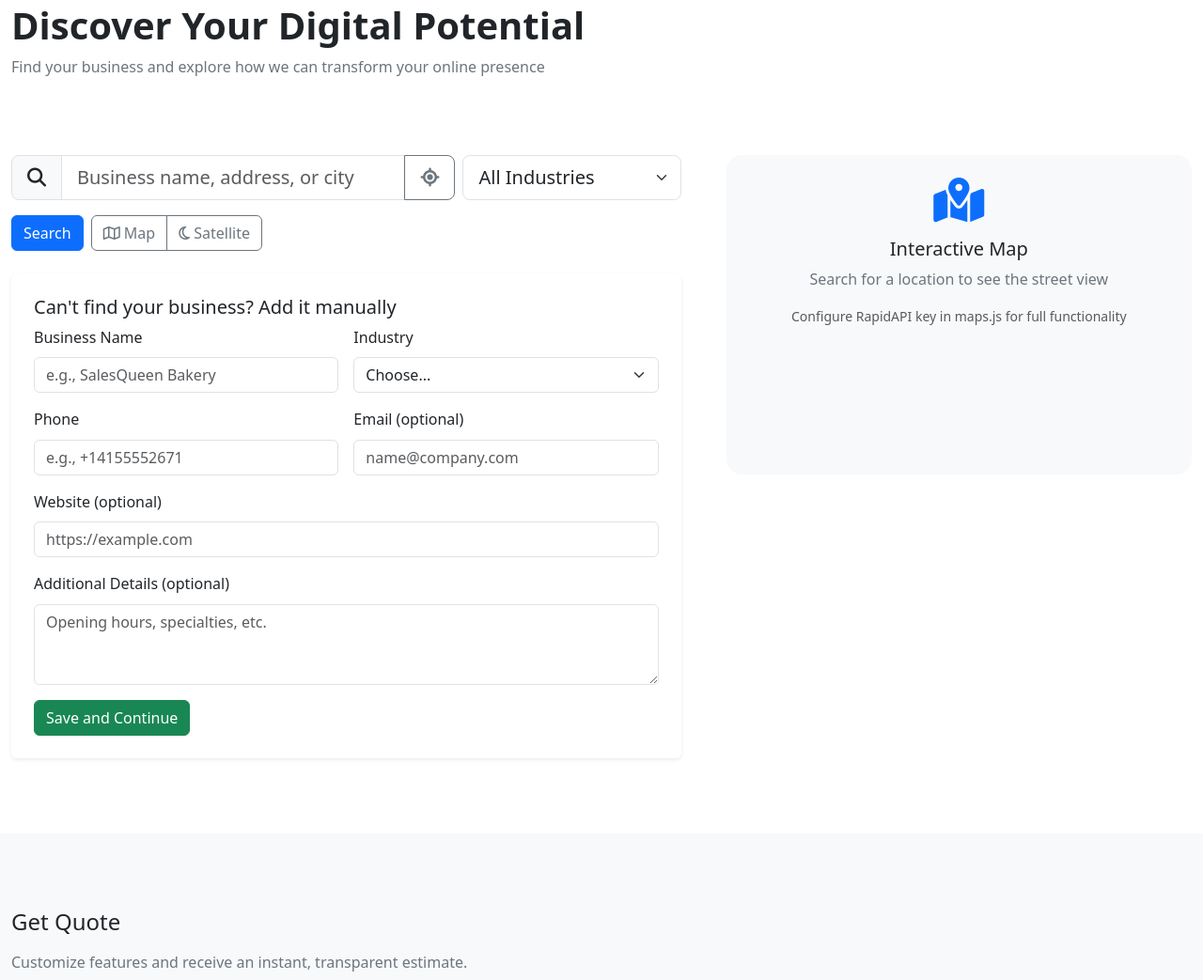
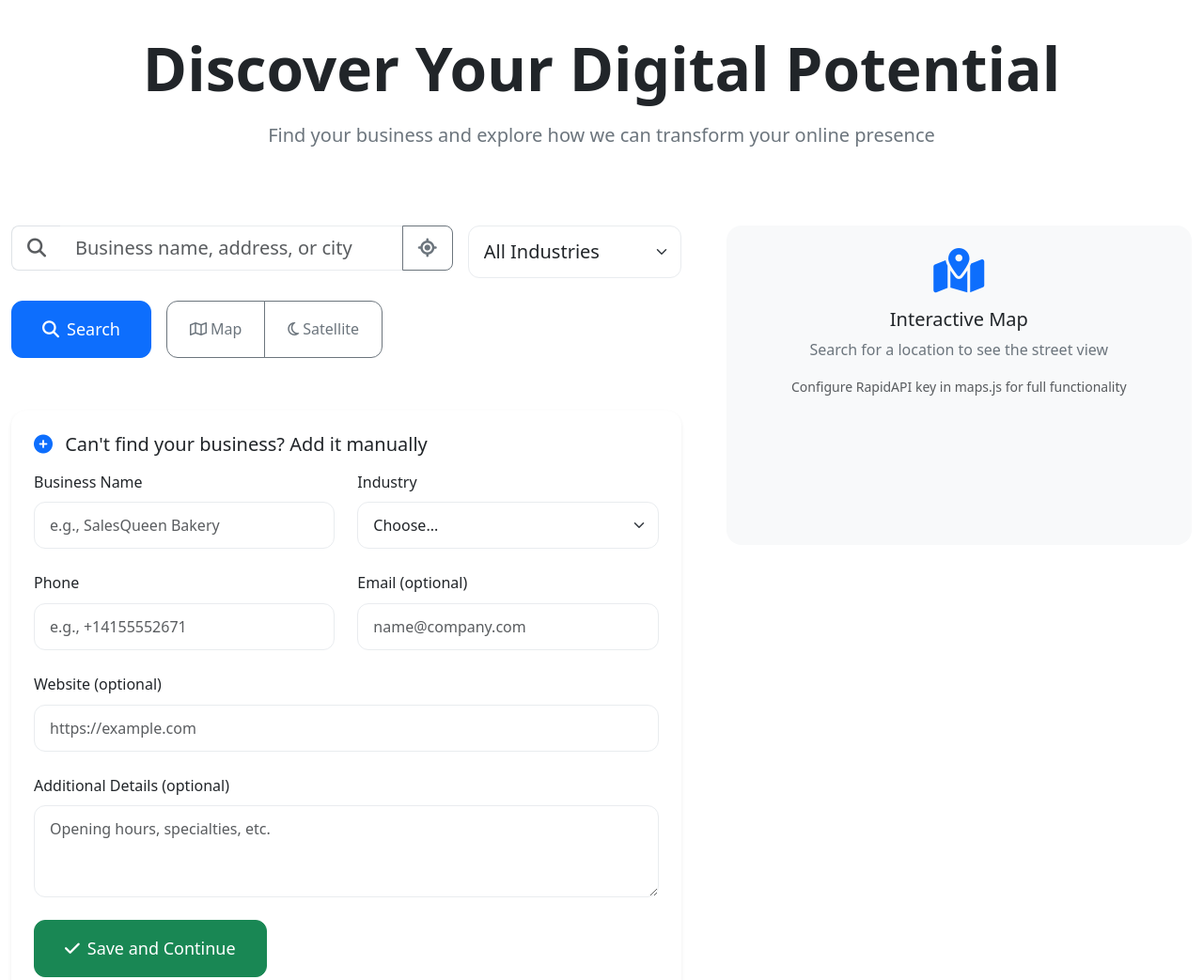
Before and after one commit to HerambInamke/salesqueen, a plain HTML site: page index.html in a window 1280 px wide. Shown: the part 205-1248 px from the top of the page at 94% size. Drawn offline with nearby package versions, Linux system fonts and the light colour scheme; a small style sheet from the web is missing.

Commit message:
final UI changes done

```diff
--- a/assets/css/styles.css
+++ b/assets/css/styles.css
@@ -19,18 +19,52 @@ body {
   line-height: 1.6;
 }
 
-/* Whitespace & layout helpers */
+/* Enhanced whitespace & layout helpers */
 .sq-section {
-  padding-top: 4rem;
-  padding-bottom: 4rem;
+  padding-top: 5rem;
+  padding-bottom: 5rem;
 }
 @media (min-width: 768px) {
-  .sq-section { padding-top: 5rem; padding-bottom: 5rem; }
+  .sq-section { padding-top: 6rem; padding-bottom: 6rem; }
 }
-.sq-stack-lg > * + * { margin-top: 1rem; }
-@media (min-width: 768px) { .sq-stack-lg > * + * { margin-top: 1.25rem; } }
-.sq-lead-area { margin-bottom: 1.25rem; }
-@media (min-width: 992px) { .sq-lead-area { margin-bottom: 2rem; } }
+@media (min-width: 1200px) {
+  .sq-section { padding-top: 7rem; padding-bottom: 7rem; }
+}
+
+.sq-stack-lg > * + * { margin-top: 1.5rem; }
+@media (min-width: 768px) { .sq-stack-lg > * + * { margin-top: 2rem; } }
+.sq-lead-area { margin-bottom: 2rem; }
+@media (min-width: 992px) { .sq-lead-area { margin-bottom: 3rem; } }
+
+/* Clean spacing utilities */
+.sq-spacing-sm { margin-bottom: 1rem; }
+.sq-spacing-md { margin-bottom: 2rem; }
+.sq-spacing-lg { margin-bottom: 3rem; }
+.sq-spacing-xl { margin-bottom: 4rem; }
+
+/* Enhanced typography */
+.sq-hero-title {
+  font-size: 2.5rem;
+  font-weight: 700;
+  line-height: 1.2;
+  margin-bottom: 1rem;
+}
+@media (min-width: 768px) {
+  .sq-hero-title { font-size: 3.5rem; }
+}
+@media (min-width: 1200px) {
+  .sq-hero-title { font-size: 4rem; }
+}
+
+.sq-hero-subtitle {
+  font-size: 1.125rem;
+  line-height: 1.6;
+  color: #6c757d;
+  margin-bottom: 2rem;
+}
+@media (min-width: 768px) {
+  .sq-hero-subtitle { font-size: 1.25rem; }
+}
 
 /* Header glassmorphism */
 .sq-header {
@@ -116,9 +150,34 @@ body {
   box-shadow: 0 12px 28px rgba(0,0,0,0.08);
 }
 
-/* Slightly roomier card content for readability */
-.card > .card-body { padding: 1.25rem; }
-@media (min-width: 992px) { .card > .card-body { padding: 1.5rem; } }
+/* Enhanced card styling */
+.card {
+  border-radius: 16px;
+  border: 1px solid #f1f3f4;
+  transition: all 200ms ease;
+}
+.card:hover {
+  transform: translateY(-2px);
+  box-shadow: 0 8px 24px rgba(0,0,0,0.08);
+}
+.card > .card-body {
+  padding: 1.5rem;
+}
+@media (min-width: 992px) {
+  .card > .card-body {
+    padding: 2rem;
+  }
+}
+
+/* Clean section backgrounds */
+.bg-body-tertiary {
+  background: linear-gradient(135deg, #f8f9fa 0%, #e9ecef 100%);
+}
+
+/* Enhanced spacing for better visual hierarchy */
+.sq-section + .sq-section {
+  border-top: 1px solid #f1f3f4;
+}
 
 /* Canvas */
 .sq-canvas {
@@ -251,17 +310,63 @@ body {
   color: #fff;
 }
 
-/* Estimator cards */
+/* Enhanced cards and components */
 .sq-card-select {
   cursor: pointer;
   border: 1px solid #e9ecef;
-  border-radius: 12px;
-  transition: transform 150ms ease, box-shadow 150ms ease, border-color 150ms ease;
+  border-radius: 16px;
+  padding: 1.5rem;
+  transition: all 200ms ease;
+  background: #fff;
 }
-.sq-card-select:hover { transform: translateY(-2px); box-shadow: 0 10px 20px rgba(0,0,0,0.06); }
-.sq-card-select.active { border-color: var(--sq-primary); box-shadow: 0 0 0 0.25rem rgba(13,110,253,.15); }
+.sq-card-select:hover {
+  transform: translateY(-4px);
+  box-shadow: 0 12px 24px rgba(0,0,0,0.08);
+  border-color: var(--sq-primary);
+}
+.sq-card-select.active {
+  border-color: var(--sq-primary);
+  box-shadow: 0 0 0 0.25rem rgba(13,110,253,.15);
+  background: rgba(13,110,253,.02);
+}
 
 .sq-feature-item {
-  display: flex; align-items: center; justify-content: space-between; gap: 12px;
-  padding: 8px 10px; border: 1px solid #e9ecef; border-radius: 10px; margin-bottom: 8px;
+  display: flex;
+  align-items: center;
+  justify-content: space-between;
+  gap: 16px;
+  padding: 1rem 1.25rem;
+  border: 1px solid #e9ecef;
+  border-radius: 12px;
+  margin-bottom: 12px;
+  background: #fff;
+  transition: all 150ms ease;
 }
+.sq-feature-item:hover {
+  border-color: var(--sq-primary);
+  box-shadow: 0 4px 12px rgba(0,0,0,0.05);
+}
+
+/* Clean form styling */
+.form-control, .form-select {
+  border-radius: 12px;
+  border: 1px solid #e9ecef;
+  padding: 0.75rem 1rem;
+  transition: all 150ms ease;
+}
+.form-control:focus, .form-select:focus {
+  border-color: var(--sq-primary);
+  box-shadow: 0 0 0 0.25rem rgba(13,110,253,.15);
+}
+
+/* Enhanced buttons */
+.btn {
+  border-radius: 12px;
+  padding: 0.75rem 1.5rem;
+  font-weight: 500;
+  transition: all 150ms ease;
+}
+.btn-lg {
+  padding: 1rem 2rem;
+  font-size: 1.125rem;
+}
--- a/index.html
+++ b/index.html
@@ -101,16 +101,16 @@
       <!-- Phase 1: Find Business -->
       <section id="phase-find" class="container-xxl sq-section">
         <div class="row g-5 align-items-start">
-          <div class="col-12">
-            <h1 class="display-6 fw-semibold mb-2">Discover Your Digital Potential</h1>
-            <p class="text-secondary sq-lead-area">Find your business and explore how we can transform your online presence</p>
+          <div class="col-12 text-center">
+            <h1 class="sq-hero-title">Discover Your Digital Potential</h1>
+            <p class="sq-hero-subtitle">Find your business and explore how we can transform your online presence</p>
           </div>
           <div class="col-12 col-xl-7">
-            <div class="row g-2 align-items-stretch mb-3">
+            <div class="row g-3 align-items-stretch mb-4">
               <div class="col-12 col-md-8">
                 <div class="input-group input-group-lg">
-                  <span class="input-group-text"><i class="fa-solid fa-magnifying-glass"></i></span>
-                  <input id="place-input" type="text" class="form-control" placeholder="Business name, address, or city" aria-label="Search location">
+                  <span class="input-group-text bg-white border-end-0"><i class="fa-solid fa-magnifying-glass text-muted"></i></span>
+                  <input id="place-input" type="text" class="form-control border-start-0" placeholder="Business name, address, or city" aria-label="Search location">
                   <button class="btn btn-outline-secondary" id="btn-geolocate" type="button" title="Use my location"><i class="fa-solid fa-location-crosshairs"></i></button>
                 </div>
               </div>
@@ -127,20 +127,25 @@
                 </select>
               </div>
             </div>
-            <div class="d-flex gap-2 mb-3">
-              <button class="btn btn-primary" id="btn-search" type="button">Search</button>
+            <div class="d-flex gap-3 mb-4">
+              <button class="btn btn-primary btn-lg" id="btn-search" type="button">
+                <i class="fa-solid fa-magnifying-glass me-2"></i>Search
+              </button>
               <div class="btn-group" role="group" aria-label="Map view">
-                <button class="btn btn-outline-secondary" id="btn-view-map" type="button"><i class="fa-regular fa-map"></i> Map</button>
-                <button class="btn btn-outline-secondary" id="btn-view-satellite" type="button"><i class="fa-regular fa-moon"></i> Satellite</button>
+                <button class="btn btn-outline-secondary" id="btn-view-map" type="button"><i class="fa-regular fa-map me-1"></i>Map</button>
+                <button class="btn btn-outline-secondary" id="btn-view-satellite" type="button"><i class="fa-regular fa-moon me-1"></i>Satellite</button>
               </div>
             </div>
 
             <div id="results" class="row row-cols-1 row-cols-md-2 row-cols-xl-3 g-3"></div>
 
-            <div class="card mt-4 shadow-sm border-0">
-              <div class="card-body">
-                <h5 class="card-title">Can't find your business? Add it manually</h5>
-                <form id="manual-form" class="row g-3 needs-validation" novalidate>
+            <div class="card mt-5 shadow-sm border-0">
+              <div class="card-body p-4">
+                <h5 class="card-title mb-3">
+                  <i class="fa-solid fa-plus-circle text-primary me-2"></i>
+                  Can't find your business? Add it manually
+                </h5>
+                <form id="manual-form" class="row g-4 needs-validation" novalidate>
                   <div class="col-12 col-md-6">
                     <label class="form-label" for="mf-name">Business Name</label>
                     <input class="form-control" id="mf-name" required minlength="2" maxlength="100" placeholder="e.g., SalesQueen Bakery">
@@ -180,7 +185,9 @@
                     <textarea class="form-control" id="mf-notes" rows="3" maxlength="500" placeholder="Opening hours, specialties, etc."></textarea>
                   </div>
                   <div class="col-12">
-                    <button class="btn btn-success" type="submit">Save and Continue</button>
+                    <button class="btn btn-success btn-lg" type="submit">
+                      <i class="fa-solid fa-check me-2"></i>Save and Continue
+                    </button>
                   </div>
                 </form>
               </div>
@@ -195,8 +202,10 @@
       <!-- Phase 2: Get Quote -->
       <section id="phase-quote" class="bg-body-tertiary sq-section">
         <div class="container-xxl">
-          <h2 class="h4 mb-3">Get Quote</h2>
-          <p class="text-secondary mb-4">Customize features and receive an instant, transparent estimate.</p>
+          <div class="text-center mb-5">
+            <h2 class="display-5 fw-bold mb-3">Get Quote</h2>
+            <p class="lead text-secondary">Customize features and receive an instant, transparent estimate</p>
+          </div>
 
           <!-- Stepper -->
           <div class="sq-stepper mb-3" role="progressbar" aria-valuemin="1" aria-valuemax="4" aria-valuenow="1">
@@ -317,8 +326,10 @@
 
       <!-- Phase 3: Design Preview -->
       <section id="phase-design" class="container-xxl sq-section">
-        <h2 class="h4 mb-3">Design Preview</h2>
-        <p class="text-secondary mb-4">Create interactive website design previews. Drag components onto the canvas and customize styles in real time.</p>
+        <div class="text-center mb-5">
+          <h2 class="display-5 fw-bold mb-3">Design Preview</h2>
+          <p class="lead text-secondary">Create interactive website design previews. Drag components onto the canvas and customize styles in real time.</p>
+        </div>
         <div class="row g-4">
           <!-- Library -->
           <div class="col-12 col-xl-3">
```
Also changed, not shown: 1 other file.
